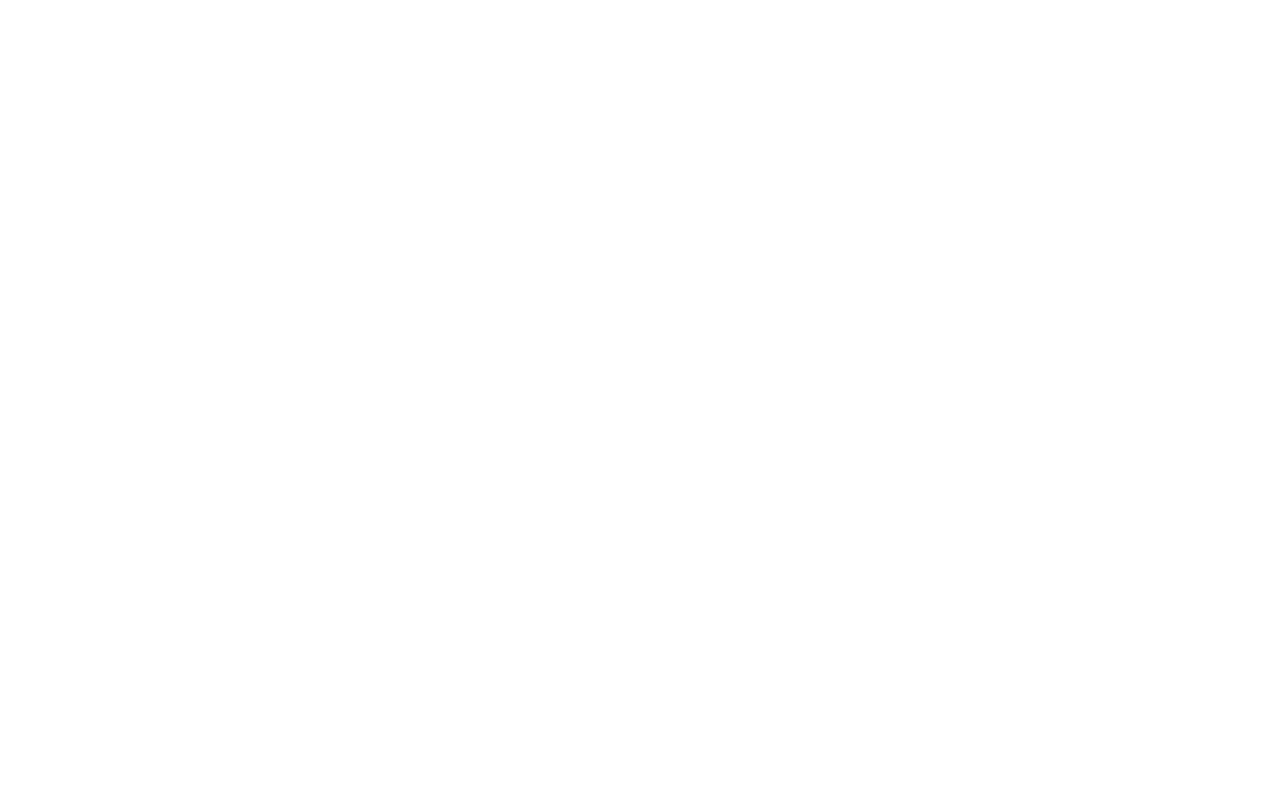
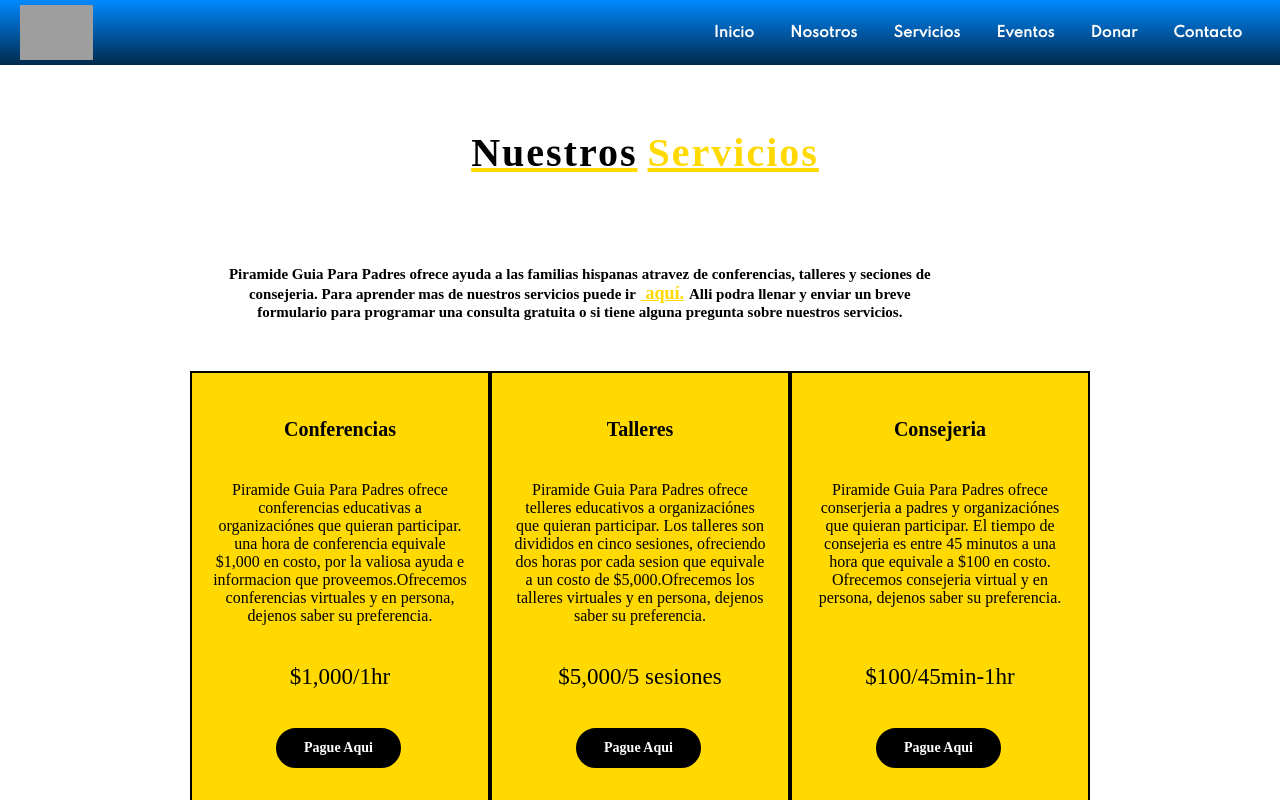
Before and after one commit to Daysired/Piramide-Guia-Para-Padres, a React (Create React App) app in the folder client/: page /servicios in a window 1280 px wide. Shown: the top 800 px of the page. Built offline with nearby package versions, Linux system fonts and the light colour scheme; grey boxes are pictures that could not be loaded.

Commit message:
created and styled service screen, now need to work on settin up payment method

```diff
--- a/client/src/App.js
+++ b/client/src/App.js
@@ -2,6 +2,7 @@ import { Route, Switch } from "react-router-dom";
 import Home from "./Screens/Home"
 import Donate from "./Screens/Donate"
 import AboutUs from "./Screens/AboutUs"
+import Services from "./Screens/Services"
 import ContactUs from "./Screens/ContactUs"
 import Testimonies from "./Screens/Testimonies"
 import EventContainer from "./Components/EventContainer";
@@ -21,6 +22,10 @@ function App() {
 
       <Route path="/nosotros">
         <AboutUs />
+        </Route>
+
+        <Route path="/servicios">
+        <Services />
       </Route>
 
       <Route path="/eventos" >
--- a/client/src/App.scss
+++ b/client/src/App.scss
@@ -8,4 +8,5 @@
 @import 'scss/contactus';
 @import 'scss/testimonies';
 @import 'scss/events';
+@import 'scss/services';
 @import 'scss/eventdetail';
--- /dev/null
+++ b/client/src/Screens/Services.jsx
@@ -0,0 +1,98 @@
+import React from "react";
+import Layout from "../Components/Layout";
+
+export default function Services() {
+  return (
+    <Layout>
+      <div>
+      <h2 className="services">
+          <span className="headline-services">
+            <b className="color-services">Nuestros</b>
+            Servicios
+          </span>
+        </h2>
+
+        <div className="service-text">
+          <p className="service-p">
+            <span className="span-services">
+              Piramide Guia Para Padres ofrece ayuda a las familias hispanas atravez de conferencias, talleres y seciones de consejeria. Para aprender mas de nuestros servicios puede ir
+            <a
+                 target="_blank"
+                 rel="noreferrer"
+                 href="/contacto"
+                className="color-span-services"> aquí.</a>
+               Alli podra llenar y enviar un breve formulario para programar una consulta
+            gratuita o si tiene alguna pregunta sobre nuestros servicios.
+          </span>
+          </p>
+        </div>
+
+        <div className="services-column">
+          <div className="conferences-s">
+            <h4 className="c-column-h4">Conferencias</h4>
+            <div className="conference-column-text">
+              <p>Piramide Guia Para Padres ofrece conferencias educativas
+              a organizaciónes que quieran participar. una hora de conferencia
+              equivale $1,000 en costo, por la valiosa ayuda e informacion que
+              proveemos.Ofrecemos conferencias virtuales y en persona, dejenos
+                saber su preferencia.</p>
+              <p className="service-prices">$1,000/1hr</p>
+              <div className="buy-btn">
+                  <a
+                    target="_blank"
+                    rel="noreferrer"
+                    href=""
+                  >
+                    Pague Aqui
+                  </a>
+                </div>
+            </div>
+          </div>
+
+          <div className="workshops-s">
+            <h4 className="w-column-h4">Talleres</h4>
+            <div className="workshop-column-text">
+              <p>Piramide Guia Para Padres ofrece telleres educativos
+              a organizaciónes que quieran participar. Los talleres son
+              divididos en cinco sesiones, ofreciendo dos horas por cada
+              sesion que equivale a un costo de $5,000.Ofrecemos los talleres
+              virtuales y en persona, dejenos saber su preferencia.</p>
+              <p className="service-prices">$5,000/5 sesiones</p>
+              <div className="buy-btn">
+                  <a
+                    target="_blank"
+                    rel="noreferrer"
+                    href=""
+                  >
+                    Pague Aqui
+                  </a>
+                </div>
+            </div>
+          </div>
+
+
+          <div className="counseling-s">
+            <h4 className="counseling-column-h4">Consejeria</h4>
+            <div className="counseling-column-text">
+              <p>Piramide Guia Para Padres ofrece conserjeria a padres y
+             organizaciónes que quieran participar. El tiempo de consejeria es entre 45 minutos a una hora que
+                equivale a $100 en costo. Ofrecemos consejeria virtual y en persona, dejenos saber su preferencia.</p>
+              <p className="service-prices">$100/45min-1hr</p>
+              <div className="buy-btn">
+                  <a
+                    target="_blank"
+                    rel="noreferrer"
+                    href=""
+                  >
+                    Pague Aqui
+                  </a>
+                </div>
+            </div>
+          </div>
+
+        </div>
+
+      </div>
+    </Layout>
+  );
+}
--- /dev/null
+++ b/client/src/Scss/_services.scss
@@ -0,0 +1,179 @@
+.services {
+  margin-top: 5%;
+  text-align: center;
+  margin-bottom: 7%;
+  font-size: 35px;
+
+  .headline-services{
+    margin-left: 0%;
+    color: $fourth-color;
+    letter-spacing: 2px;
+    font-weight: 700;
+    padding-top: 0;
+    font-size: 40px;
+    text-decoration: underline;
+
+    .color-services {
+      padding: 10px;
+        color: black;
+    }
+
+  }
+}
+
+.service-text {
+  width: 750px;
+  text-align: left;
+  padding: 0 0 0 2%;
+  margin-top: 5%;
+  margin-left: 15vw;
+  font-weight: bold;
+  font-size: 15px;
+
+  .service-p {
+    margin-top: 5%;
+    text-align: center;
+    margin-bottom: 7%;
+    font-size: 15px;
+
+    .span-services{
+      margin-left: 0%;
+      letter-spacing: 0px;
+      color: black;
+      padding-top: 0;
+      font-size: 15px;
+
+      .color-span-services {
+        padding: 5px;
+        color: $fourth-color;
+        text-decoration: underline;
+        font-size: 18px;
+      }
+
+    }
+
+  }
+}
+
+.service-p2 {
+  margin-left: 3%;
+  text-align: center;
+ }
+
+ .services-column {
+   display: flex;
+   justify-content: center;
+   margin-bottom: 7%;
+
+   .conferences-s {
+     width: 300px;
+     height:500px;
+     background-color: $fourth-color;
+     border: 2px solid black;
+
+
+     .c-column-h4 {
+      margin-top: 25px;
+      padding: 20px;
+      font-size: 20px;
+      text-align: center;
+
+     }
+
+     .conference-column-text {
+       text-align:center;
+       padding: 20px;
+
+       .service-prices {
+         margin-top: 15%;
+         font-size: 23px;
+         text-decoration: bolder;
+
+       }
+     }
+   }
+
+   .workshops-s {
+    width: 300px;
+    height:500px;
+    background-color: $fourth-color;
+    border: 2px solid black;
+
+    .w-column-h4 {
+      padding: 20px;
+      font-size: 20px;
+      margin-top: 25px;
+      text-align: center;
+
+    }
+    .workshop-column-text {
+      text-align: center;
+      padding: 20px;
+
+      .service-prices {
+        margin-top: 15%;
+        font-size: 23px;
+        text-decoration: bolder;
+
+      }
+    }
+
+   }
+
+   .counseling-s {
+    width: 300px;
+    height:500px;
+    background-color: $fourth-color;
+    border: 2px solid black;
+
+    .counseling-column-h4 {
+      padding: 20px;
+      font-size: 20px;
+      margin-top: 25px;
+      text-align: center;
+
+    }
+
+    .counseling-column-text {
+      text-align: center;
+      padding: 20px;
+
+      .service-prices {
+        margin-top: 22%;
+        font-size: 23px;
+        text-decoration: bolder;
+
+
+      }
+    }
+   }
+
+.buy-btn {
+  width: 125px;
+  background-color: black;
+  border: 2px solid black;
+  border-radius: 70px;
+  font-size: 14px;
+  padding: 10px 20px;
+  margin-top: 15%;
+  margin-left: 25%;
+  font-weight: 700;
+  margin-bottom: 20vh;
+
+  a {
+    color: white;
+    text-decoration: none;
+  }
+
+  &:hover {
+    background-color:white;
+    @include transition-ease;
+
+   a {
+      color: black;
+    }
+  }
+
+}
+
+ }
```
Also changed, not shown: client/src/Scss/_eventdetail.scss (renamed from client/src/Scss/eventdetail.scss).
